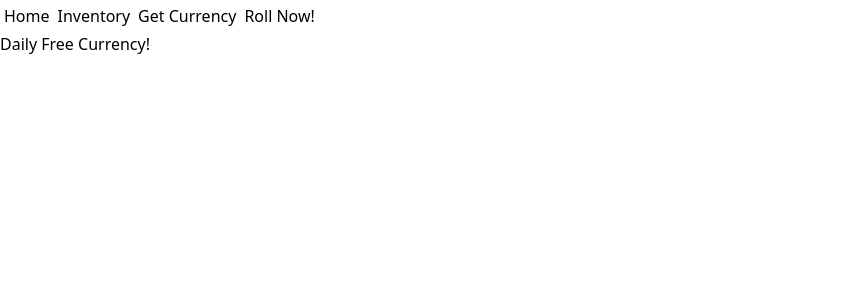
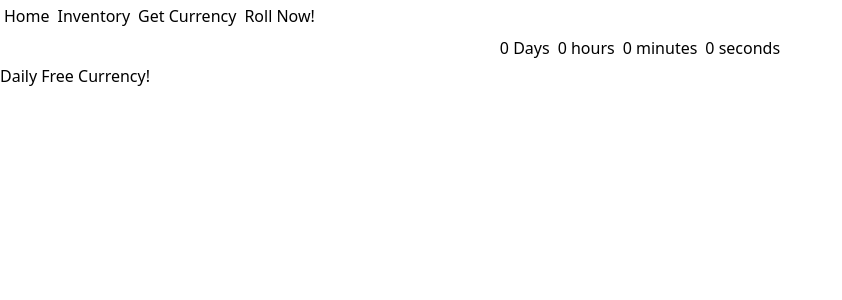
Before and after one commit to susheepls/GachaGear-WIP, a React (Vite) app in the folder frontend/: page /currencyBox in a window 1280 px wide. Shown: the top 300 px of the page, without its empty margins (0-842 px from the left). Built offline with nearby package versions, Linux system fonts and the light colour scheme.

Commit message:
feat: add a timer component to currency page to turn on button

```diff
--- /dev/null
+++ b/frontend/src/components/Timer.tsx
@@ -0,0 +1,79 @@
+import React, { SetStateAction, useEffect, useState } from 'react'
+
+interface Props {
+    lastOpenTime: Date | null,
+    setTimerComplete: React.Dispatch<SetStateAction<boolean>>,
+    timerComplete: boolean
+}
+
+const Timer: React.FC<Props> = (props) => {
+    const [days, setDays] = useState(0);
+    const [hours, setHours] = useState(0);
+    const [minutes, setMinutes] = useState(0);
+    const [seconds, setSeconds] = useState(0);
+    const [deadline, setDeadline] = useState<Date | null>(null);
+
+    useEffect(() => {
+        determineDeadline()
+    }, [props.lastOpenTime]);
+
+    useEffect(() => {
+        if(props.timerComplete === false){
+            const interval = setInterval(() => getTime(deadline), 1000);
+            return () => clearInterval(interval);
+        } else {
+            setDeadline(null);
+        }
+    }, [deadline, props.timerComplete])
+
+
+    const determineDeadline = () => {
+        if(props.lastOpenTime && ((props.lastOpenTime.getTime() + (60000 * 60 * 24)) - Date.now()) > 0 ){
+            props.setTimerComplete(false);
+            setDeadline(new Date(props.lastOpenTime.getTime() + (60000 * 60 * 24)));
+        } else {
+            setDeadline(null);
+            props.setTimerComplete(true);
+        }
+    }
+
+    const getTime = (deadline: Date | null) => {
+        if(deadline){
+            const time = deadline.getTime() - Date.now();
+
+            setDays(Math.floor(time / (1000 * 60 * 60 * 24)));
+            setHours(Math.floor((time / (1000 * 60 * 60)) % 24));
+            setMinutes(Math.floor((time / 1000 / 60) % 60));
+            setSeconds(Math.floor((time / 1000) % 60));
+            if(time <= 0) {
+                props.setTimerComplete(true);
+                setDays(0);
+                setHours(0);
+                setMinutes(0);
+                setSeconds(0);
+            }
+
+        } else {
+            props.setTimerComplete(true);
+        }
+    }
+
+    return (
+        <div id='timer' className='flex justify-center'>
+            <div id='days' className='p-1'>
+                {days} Days
+            </div>
+            <div id='hours' className='p-1'>
+                {hours} hours
+            </div>
+            <div id='minutes' className='p-1'>
+                {minutes} minutes
+            </div>
+            <div id='seconds' className='p-1'>
+                {seconds} seconds
+            </div>
+        </div>
+    )
+}
+
+export default Timer
--- a/frontend/src/pages/CurrencyBox.tsx
+++ b/frontend/src/pages/CurrencyBox.tsx
@@ -1,13 +1,15 @@
-import React, { useEffect, useState } from 'react';
+import { useEffect, useState } from 'react';
 import Cookies from 'js-cookie';
 import { AccountInfoType } from '../interface/accountTypes';
 import { NavigateFunction, useNavigate } from 'react-router-dom';
 import { getAccountFromToken } from '../api/login';
 import * as BoxApi from '../api/boxTime';
+import Timer from '../components/Timer';
 
 const CurrencyBox = () => {
     const [lastFreeBoxTime, setLastFreeBoxTime] = useState<Date | null>(null);
     const [username, setUsername] = useState<string | null>(null);
+    const [timerComplete, setTimerComplete] = useState<boolean>(false);
 
     const token = Cookies.get('token');
     const navigate = useNavigate();
@@ -19,6 +21,10 @@ const CurrencyBox = () => {
     useEffect(() => {
         fetchLastFreeBoxTime();
     }, [username]);
+
+    useEffect(() => {
+        enableFreeDailyBoxButton();
+    }, [timerComplete])
 
     const getUserInfoFromToken = async(navigate: NavigateFunction) => {
         const userInfo: AccountInfoType | null = await getAccountFromToken(navigate);
@@ -52,22 +58,35 @@ const CurrencyBox = () => {
     }
 
     const checkIfCanOpen = () => {
-        const date = new Date();
-        if(lastFreeBoxTime && (date - lastFreeBoxTime)/60000 >= 1){
-            updateLastFreeBoxTime();
-            console.log('success');
+        if(timerComplete === false) console.log('not yet')
+            else updateLastFreeBoxTime();
+    }
+
+    //enable button if ready
+    const enableFreeDailyBoxButton = () => {
+        const button =  document.getElementById('free-daily-box-button') as HTMLButtonElement;
+        if(timerComplete === false){
+            button.disabled = true;
         } else {
-            console.log((date - lastFreeBoxTime)/60000)
-            console.log('not yet')
+            button.disabled = false;
         }
     }
 
 
     return (
         <div>
-           <div>
-                <button onClick={() => checkIfCanOpen()}>Daily Free Currency!</button>
-           </div>
+            <Timer
+                lastOpenTime={lastFreeBoxTime}
+                setTimerComplete={setTimerComplete}
+                timerComplete={timerComplete}
+            />
+            <div>
+                <button id='free-daily-box-button' onClick={() => checkIfCanOpen()}
+                    className=' disabled:line-through'
+                    >
+                        Daily Free Currency!
+                </button>
+            </div>
         </div>
     )
 }
```
